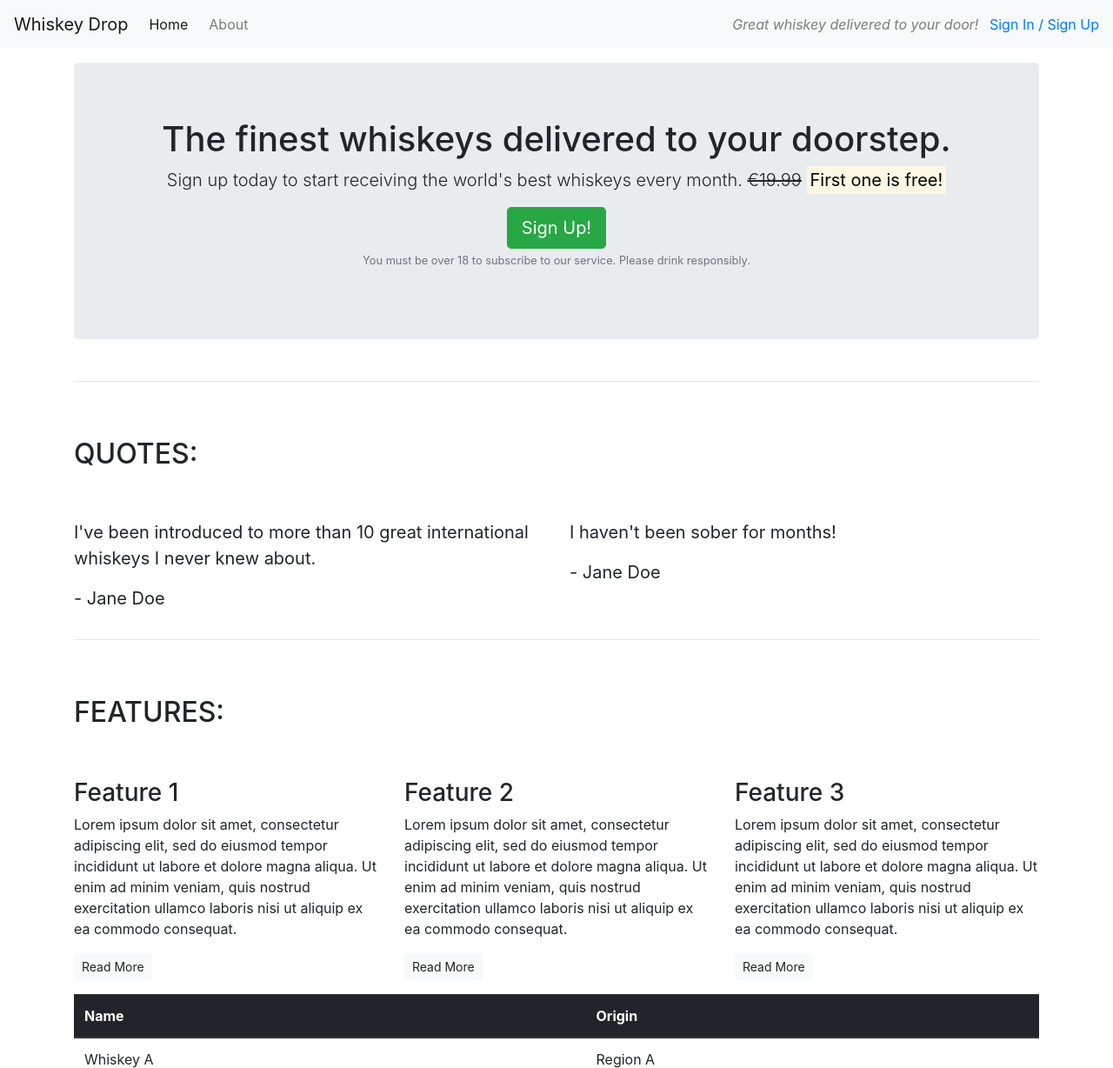
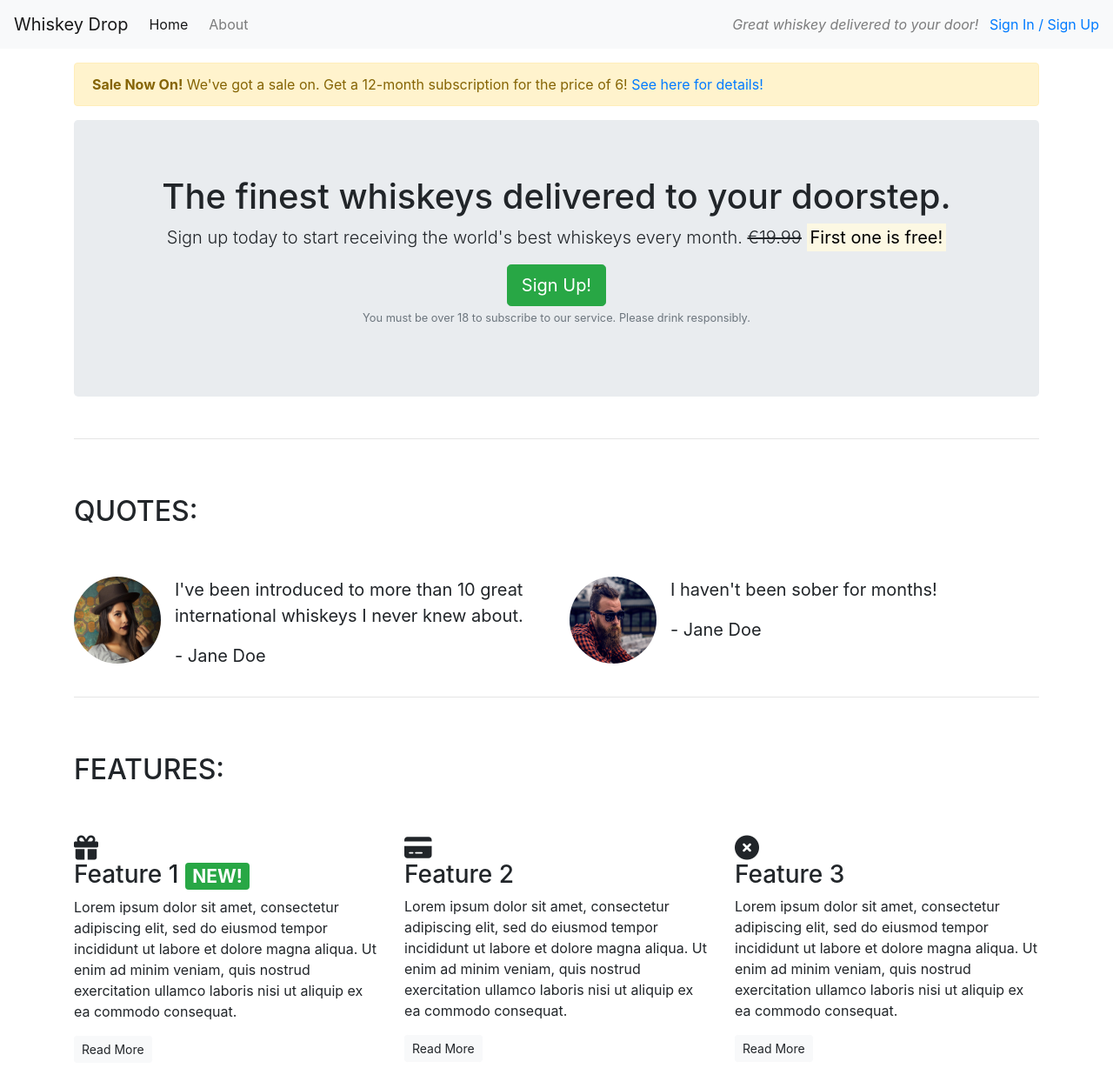
Before and after one commit to oerbeyer/bootstrap4, a plain HTML site: page index.html in a window 1280 px wide. Shown: the top 1228 px of the page at 87% size. Drawn offline with nearby package versions, Linux system fonts and the light colour scheme.

Commit message:
Add more components

```diff
--- a/index.html
+++ b/index.html
@@ -6,6 +6,7 @@
     <meta name="viewport" content="width=device-width, initial-scale=1.0">
     <title>Whiskey Drop | Taste a new whiskey every month</title>
     <link rel="stylesheet" href="https://maxcdn.bootstrapcdn.com/bootstrap/4.1.3/css/bootstrap.min.css">
+    <script src="https://kit.fontawesome.com/279cbc3b89.js" crossorigin="anonymous"></script>
 </head>
 
 <body>
@@ -22,6 +23,14 @@
         </div>
     </nav>
     <article class="container mt-3">
+        <div class="row d-none d-sm-block">
+            <div class="col-12">
+                <div class="alert alert-warning">
+                    <strong>Sale Now On!</strong> We've got a sale on. Get a 12-month subscription for the price of 6! <a href="">See
+                        here for details!</a>
+                </div>
+            </div>
+        </div>
 
         <!-- Callout -->
         <div class="row">
@@ -50,16 +59,31 @@
             </div>
             <div class="row">
                 <div class="col-12 col-md-6">
+                    <div class="media">
+                        <div class="d-none d-sm-block">
+                            <img src="images/girl-image.png" class="rounded-circle mr-3" height=100 width=100>
+                        </div>
+                        <div class="media-body">
                             <blockquote class="blockquote">
-                        <p>I've been introduced to more than 10 great international whiskeys I never knew about.</p>
+                                <p>I've been introduced to more than 10 great international whiskeys I never knew about.
+                                </p>
                                 <p>- Jane Doe</p>
                             </blockquote>
                         </div>
+                    </div>
+                </div>
                 <div class="col-12 col-md-6">
+                    <div class="media">
+                        <div class="d-none d-sm-block">
+                            <img src="images/guy-image.png" class="rounded-circle mr-3" height=100 width=100>
+                        </div>
+                        <div class="media-body">
                             <blockquote class="blockquote">
                                 <p>I haven't been sober for months!</p>
                                 <p>- Jane Doe</p>
                             </blockquote>
+                        </div>
+                    </div>
                 </div>
             </div>
         </section>
@@ -76,7 +100,8 @@
             <div class="row">
                 <div class="col-12 col-md-6 col-lg-4">
                     <div class="feature">
-                        <h3>Feature 1</h3>
+                        <h3><i class="fas fa-gift d-none d-sm-block"></i> Feature 1 <span
+                                class="badge badge-success">NEW!</span></h3>
                         <p>
                             Lorem ipsum dolor sit amet, consectetur adipiscing elit,
                             sed do eiusmod tempor incididunt ut labore et dolore magna aliqua.
@@ -88,7 +113,7 @@
                 </div>
                 <div class="col-12 col-md-6 col-lg-4">
                     <div class="feature">
-                        <h3>Feature 2</h3>
+                        <h3><i class="fas fa-credit-card d-none d-sm-block"></i> Feature 2</h3>
                         <p>Lorem ipsum dolor sit amet, consectetur adipiscing elit, sed do eiusmod tempor incididunt ut
                             labore et dolore magna aliqua. Ut enim ad minim veniam, quis nostrud exercitation ullamco
                             laboris nisi ut aliquip ex ea commodo consequat.</p>
@@ -97,7 +122,7 @@
                 </div>
                 <div class="col-12 d-md-none d-lg-block col-lg-4">
                     <div class="feature">
-                        <h3>Feature 3</h3>
+                        <h3><i class="fas fa-times-circle d-none d-sm-block"></i> Feature 3</h3>
                         <p>Lorem ipsum dolor sit amet, consectetur adipiscing elit, sed do eiusmod tempor incididunt ut
                             labore et dolore magna aliqua. Ut enim ad minim veniam, quis nostrud exercitation ullamco
                             laboris nisi ut aliquip ex ea commodo consequat.</p>
```
Lines whose indentation alone changed are shown as unchanged.
